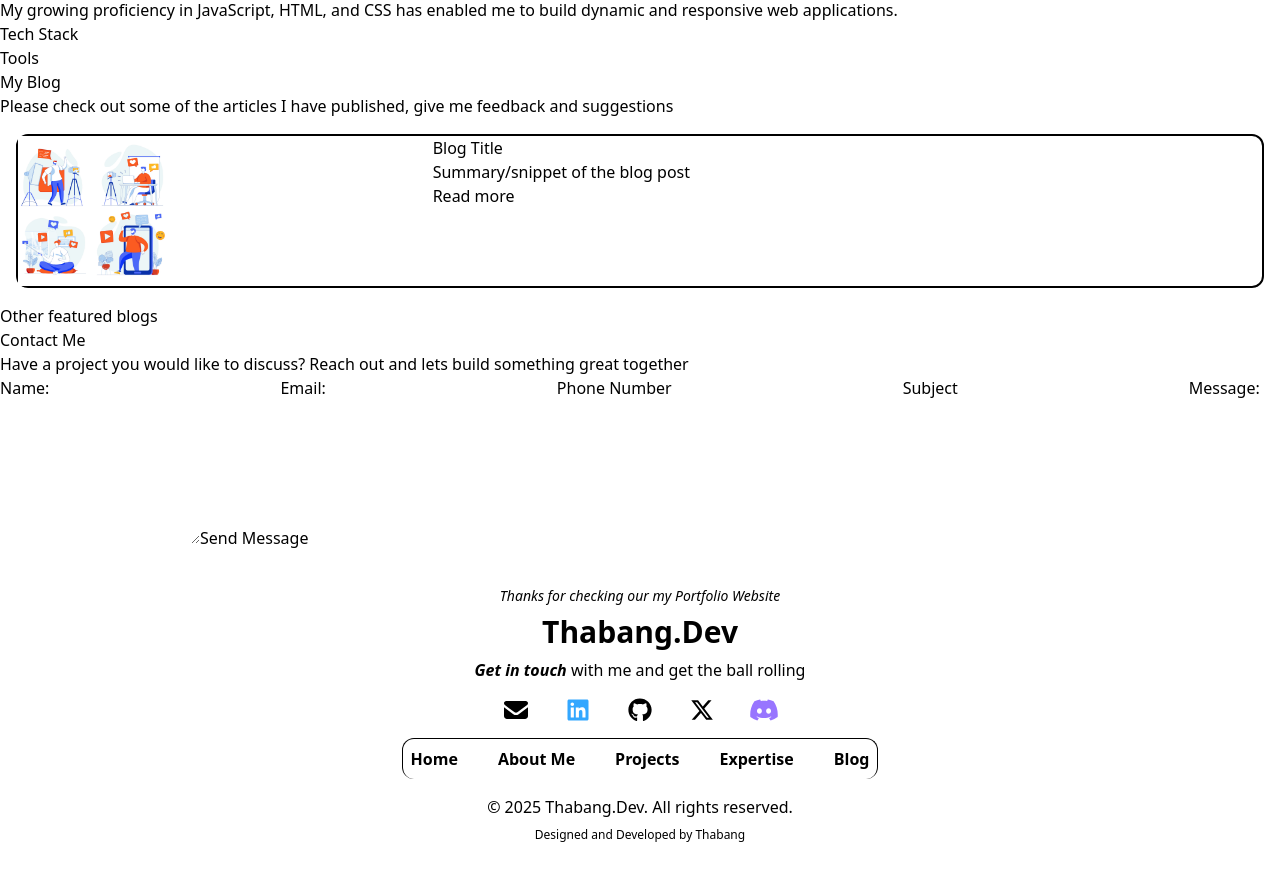
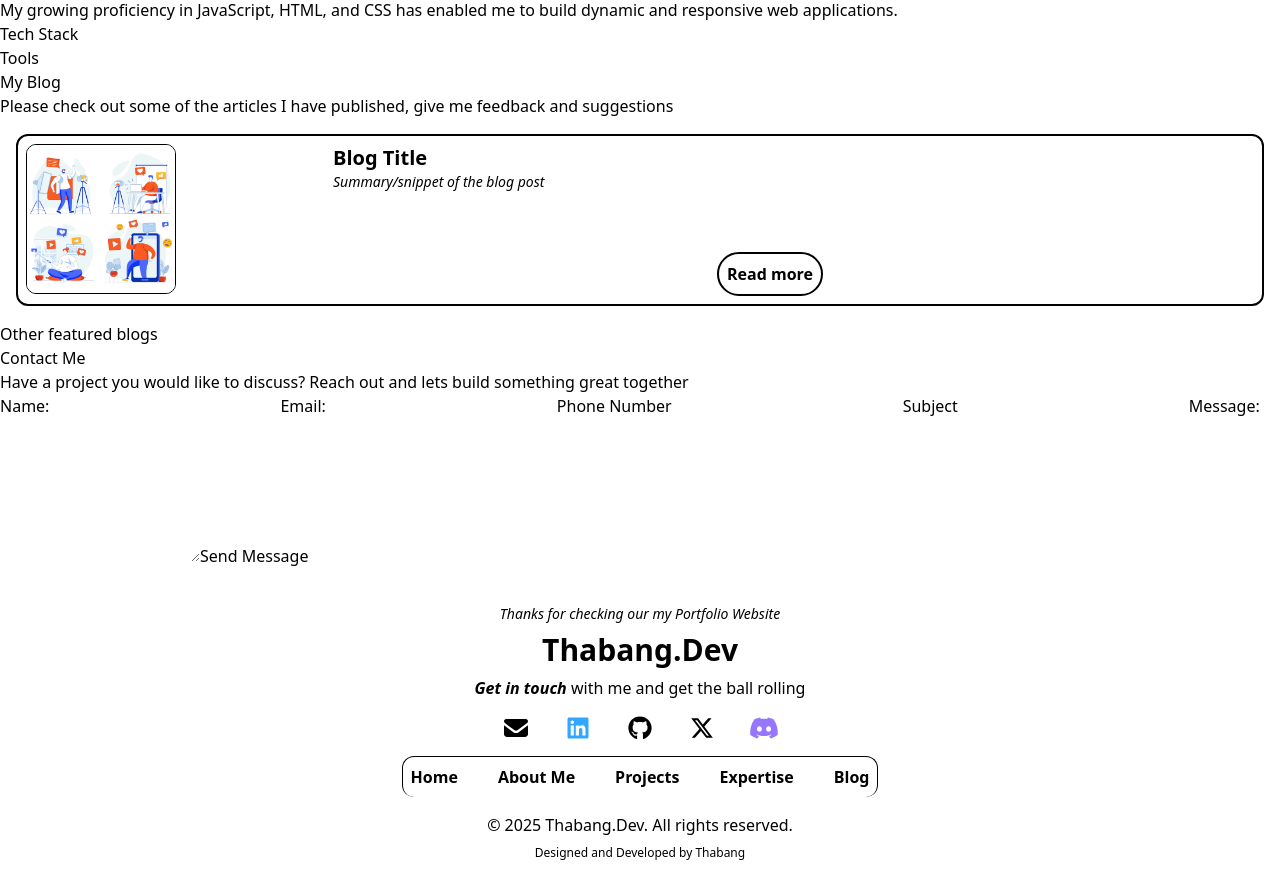
Before and after one commit to thabangDev77/thabangdev-portfolio, a React (Vite) app in the folder thabangdev-portfolio/: page / in a window 1280 px wide. Shown: the part 2000-2881 px from the top of the page. Built offline with nearby package versions, Linux system fonts and the light colour scheme.

Commit message:
style: improve the positioning and typography of the post card

```diff
--- a/thabangdev-portfolio/src/components/articles/Post.jsx
+++ b/thabangdev-portfolio/src/components/articles/Post.jsx
@@ -3,12 +3,12 @@ import postImage from '../../assets/images/blog.jpg'
 
 function Post() {
   return (
-    <div className='grid grid-cols-3 m-4 border-2 rounded-xl'>
-      <img className='col-span-1' src={postImage} alt='post image' style={{ height: '150px', width: '150px'}} />
-      <div className='col-span-2'>
-          <h3>Blog Title</h3>
-          <p>Summary/snippet of the blog post</p>
-          <button>Read more</button>
+    <div className='grid grid-cols-4 m-4 border-2 rounded-xl p-2'>
+      <img className='col-span-1' src={postImage} alt='post image' style={{ height: '150px', width: '150px', border: '1px solid black', borderRadius: '10px'}} />
+      <div className='col-span-3'>
+          <h3 className='text-xl font-bold'>Blog Title</h3>
+          <p className='text-sm italic'>Summary/snippet of the blog post</p>
+          <button className='font-bold border-2 mt-15 ml-96 rounded-3xl p-2'>Read more</button>
       </div>
     </div>
   )
```
